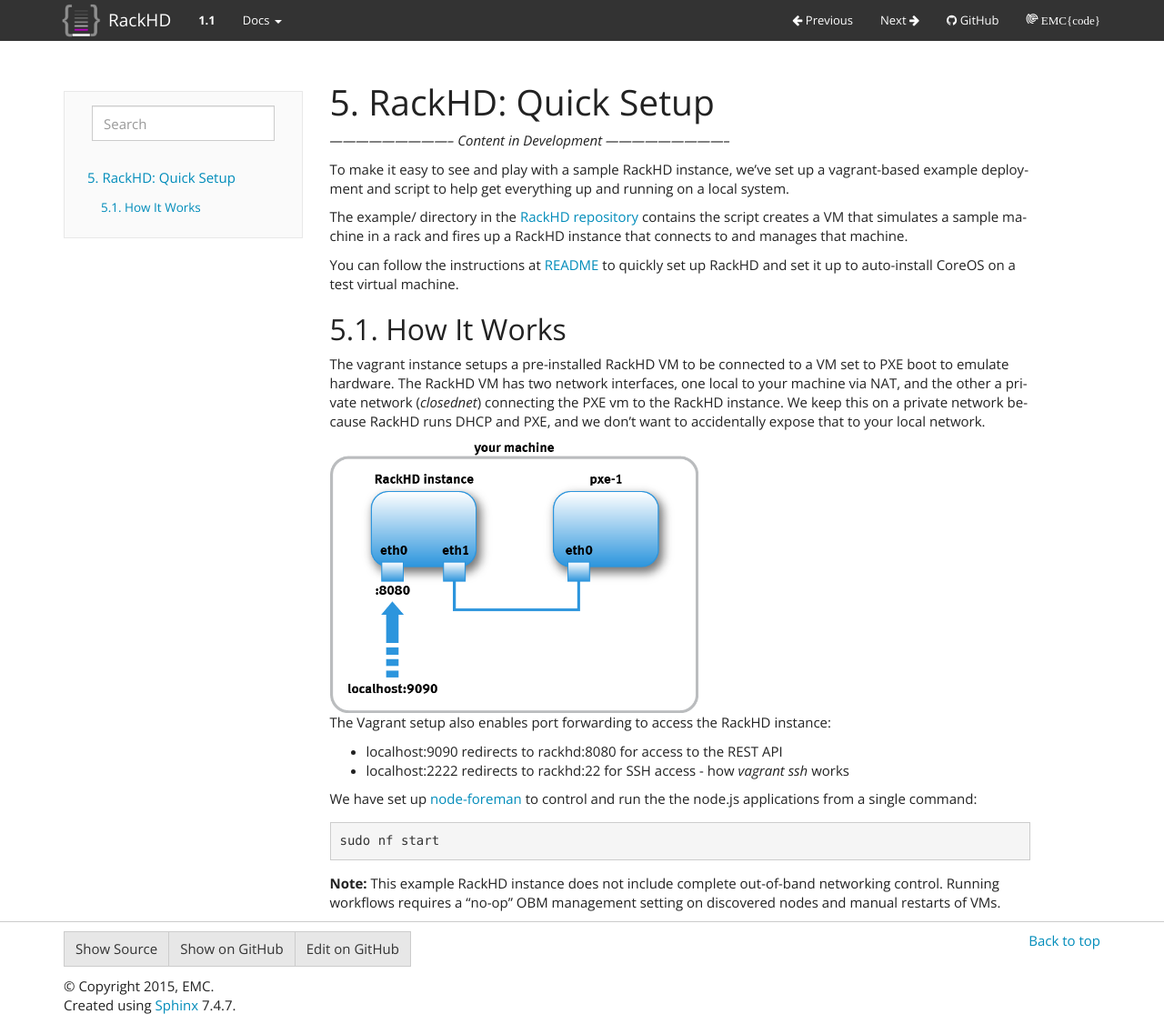
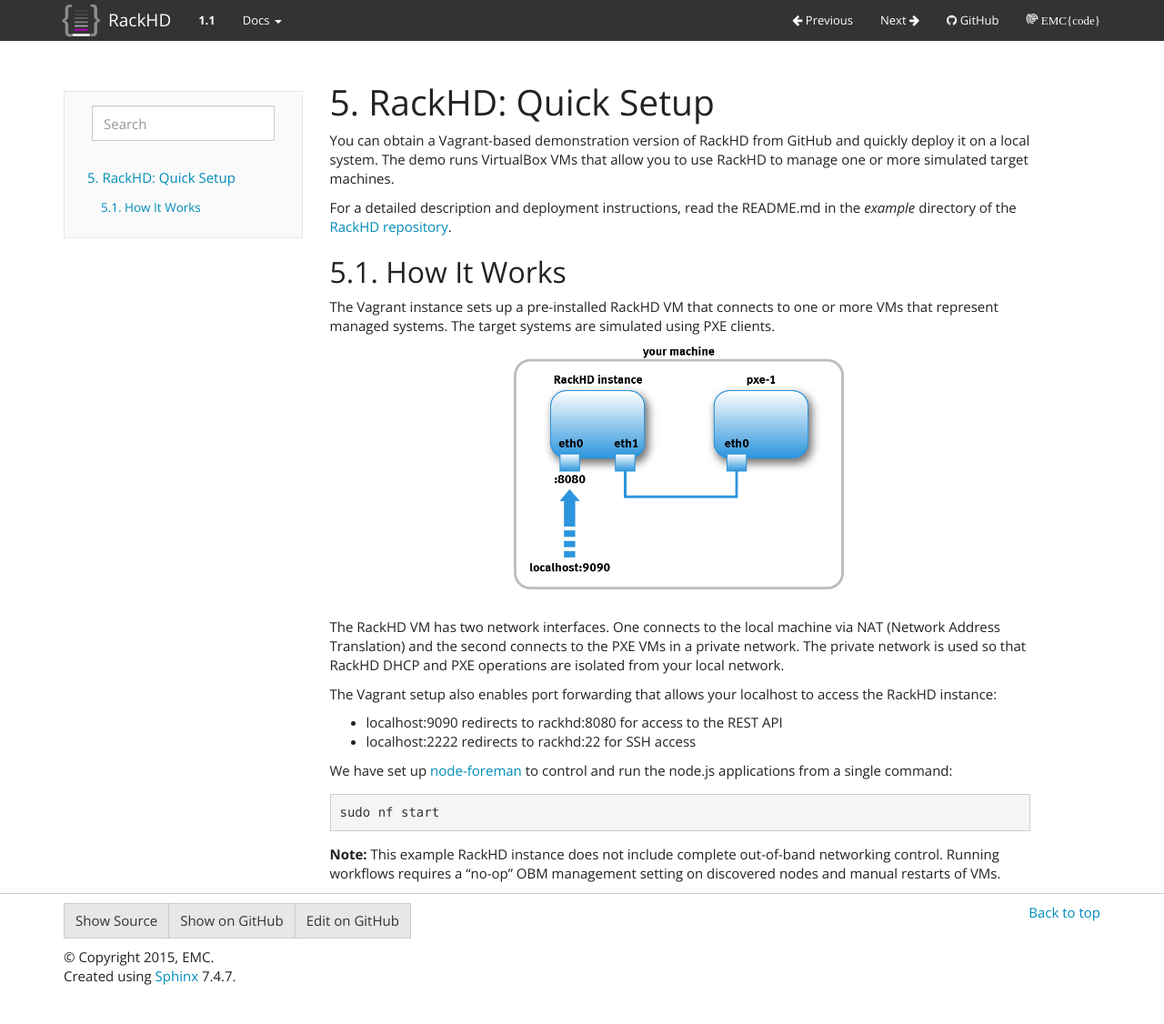
Before and after one commit to RackHD/docs, a Sphinx documentation site: the page built from docs/getting_started.rst, in a window 1280 px wide and 1126 px high. Shown: the whole window at 91% size. Built offline with Sphinx 7.4.7, drawn with Linux system fonts in a browser that asks for light colours.

Commit message:
improvements to gettingstarted
also added whitespace to the jpg

```diff
--- a/docs/getting_started.rst
+++ b/docs/getting_started.rst
@@ -1,18 +1,12 @@
 RackHD: Quick Setup
 ===================
 
-*----------------------------- Content in Development -----------------------------*
+You can obtain a Vagrant-based demonstration version of RackHD from GitHub and quickly deploy it on a local system.
+The demo runs VirtualBox VMs that allow you to use RackHD to manage one or more simulated target machines.
 
-To make it easy to see and play with a sample RackHD instance, we've
-set up a vagrant-based example deployment and script to help get everything
-up and running on a local system.
+For a detailed description and deployment instructions, read the README.md in the *example* directory of
+the `RackHD repository`_.
 
-The example/ directory in the `RackHD repository`_ contains the script
-creates a VM that simulates a sample machine in a rack and fires up a RackHD
-instance that connects to and manages that machine.
-
-You can follow the instructions at `README`_ to quickly set up RackHD and
-set it up to auto-install CoreOS on a test virtual machine.
 
 .. _RackHD repository: https://github.com/RackHD/RackHD
 .. _README: https://github.com/RackHD/RackHD/blob/master/example/README.md
@@ -20,21 +14,28 @@
 How It Works
 ---------------------
 
-The vagrant instance setups a pre-installed RackHD VM to be connected to a VM set to PXE boot to emulate hardware.
-The RackHD VM has two network interfaces, one local to your machine via NAT, and the other a private network (`closednet`)
-connecting the PXE vm to the RackHD instance. We keep this on a private network because RackHD runs DHCP and PXE, and
-we don't want to accidentally expose that to your local network.
+The Vagrant instance sets up a pre-installed RackHD VM that connects to one or more VMs
+that represent managed systems. The target systems are simulated using PXE clients.
+
+
 
 .. image:: _static/vagrant_setup.jpg
- :height: 300
+     :height: 300
+     :align: center
 
-The Vagrant setup also enables port forwarding to access the RackHD instance:
+
+
+The RackHD VM has two network interfaces. One connects to the local machine via NAT (Network Address Translation)
+and the second connects to the PXE VMs in a private network. The private network is used so that RackHD DHCP and
+PXE operations are isolated from your local network.
+
+The Vagrant setup also enables port forwarding that allows your localhost to access the RackHD instance:
 
 - localhost:9090 redirects to rackhd:8080 for access to the REST API
-- localhost:2222 redirects to rackhd:22 for SSH access - how `vagrant ssh` works
+- localhost:2222 redirects to rackhd:22 for SSH access
 
 
-We have set up `node-foreman`_ to control and run the the node.js applications from a single command::
+We have set up `node-foreman`_ to control and run the node.js applications from a single command::
 
     sudo nf start
 
```
Also changed, not shown: docs/_static/vagrant_setup.jpg.
